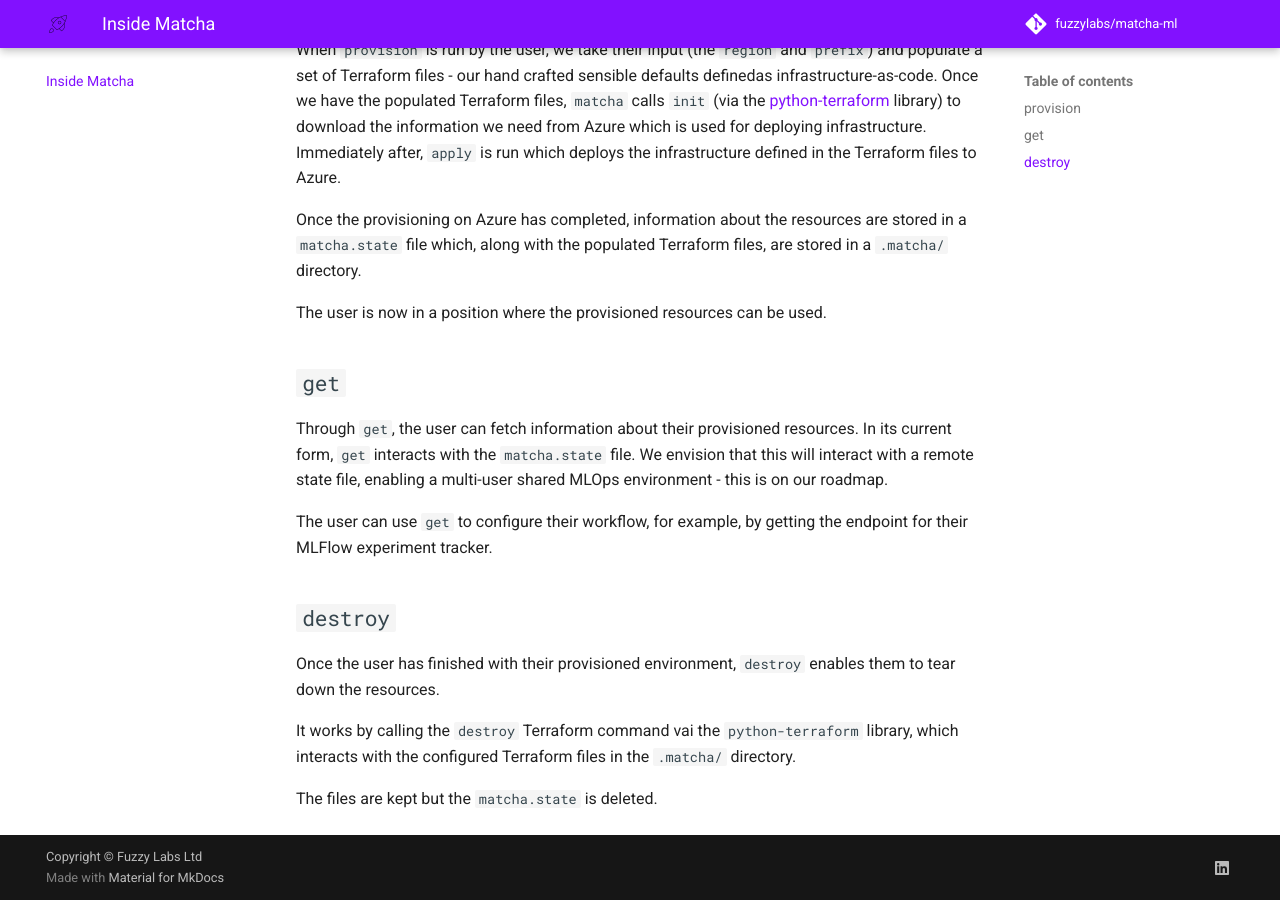
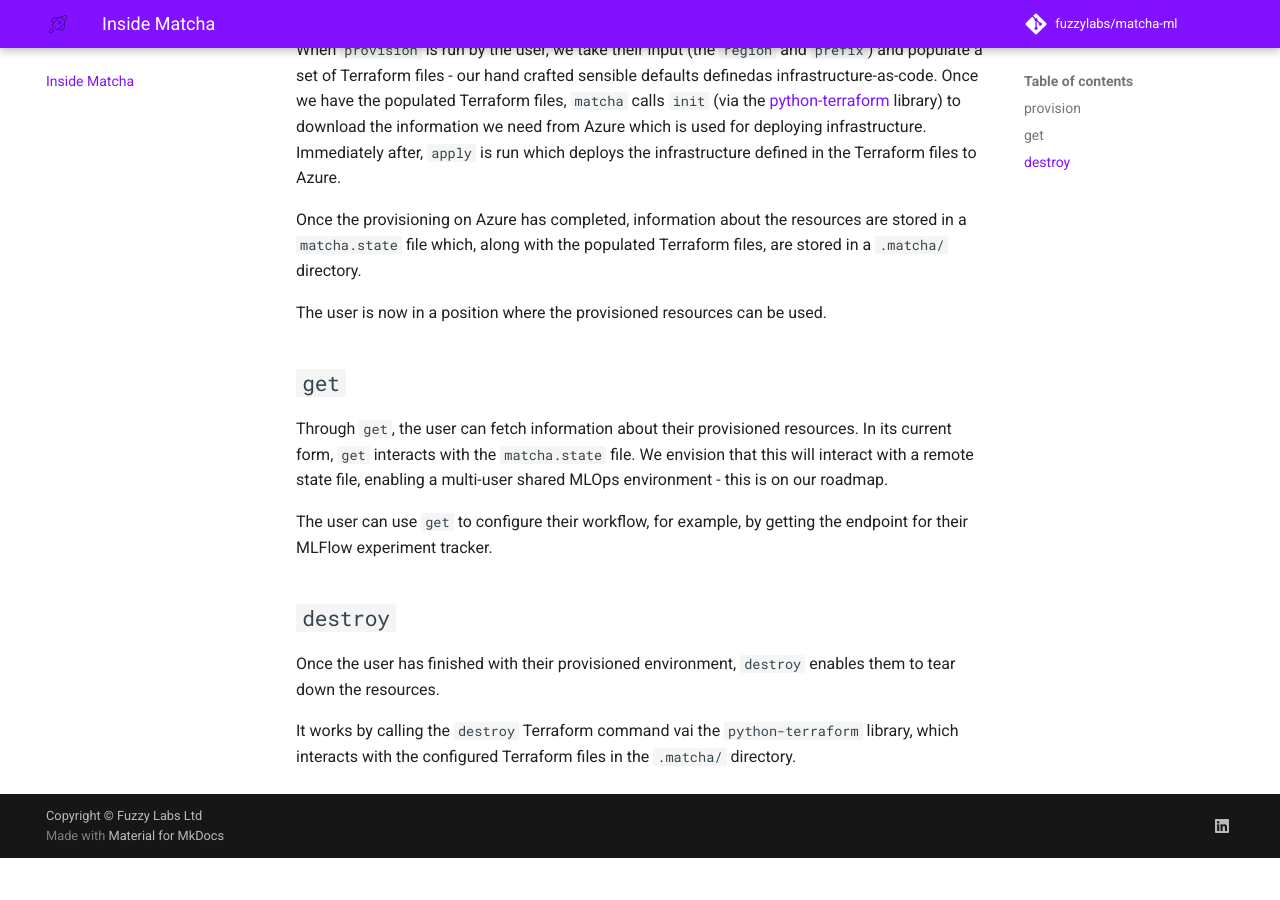
Before and after one commit to fuzzylabs/matcha, an MkDocs documentation site: the page built from docs/inside-matcha.md, in a window 1280 px wide and 900 px high, scrolled down 1166 px. Built offline with MkDocs 1.6.1 and Material for MkDocs 9.7.7, drawn with Linux system fonts in a browser that asks for light colours; emoji names are drawn with the system emoji font; comment, search, counter and statistics services are not loaded; after the commit the page ends 2024 px from its top, so only the background shows below that.

Commit message:
RPD-137 small change to inside-matcha

```diff
--- a/docs/inside-matcha.md
+++ b/docs/inside-matcha.md
@@ -34,5 +34,3 @@ The user can use `get` to configure their workflow, for example, by getting the
 Once the user has finished with their provisioned environment, `destroy` enables them to tear down the resources.
 
 It works by calling the `destroy` Terraform command vai the `python-terraform` library, which interacts with the configured Terraform files in the `.matcha/` directory.
-
-The files are kept but the `matcha.state` is deleted.
```
